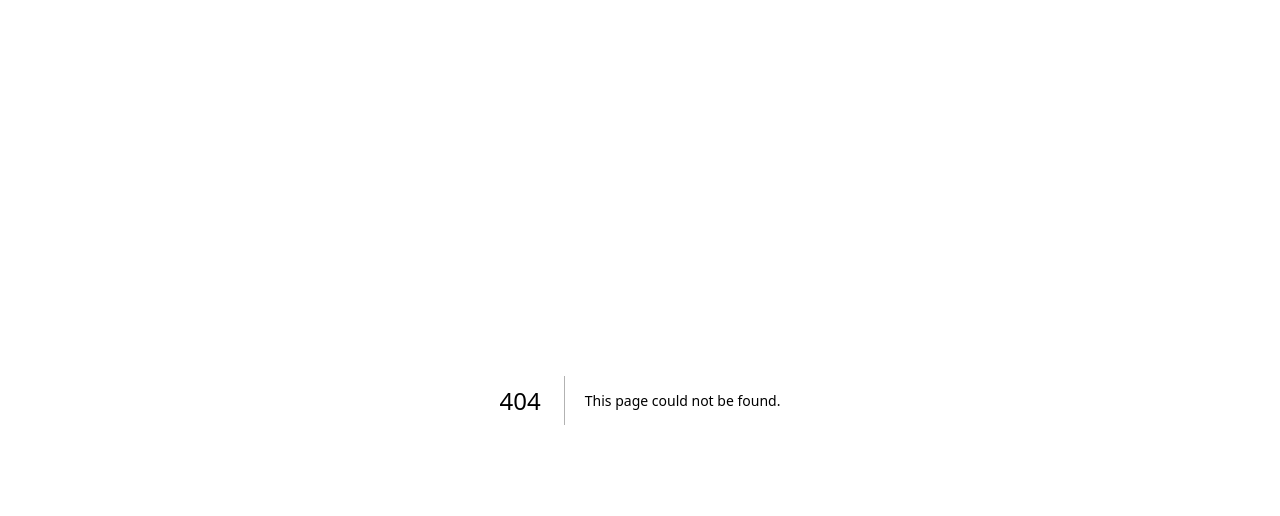
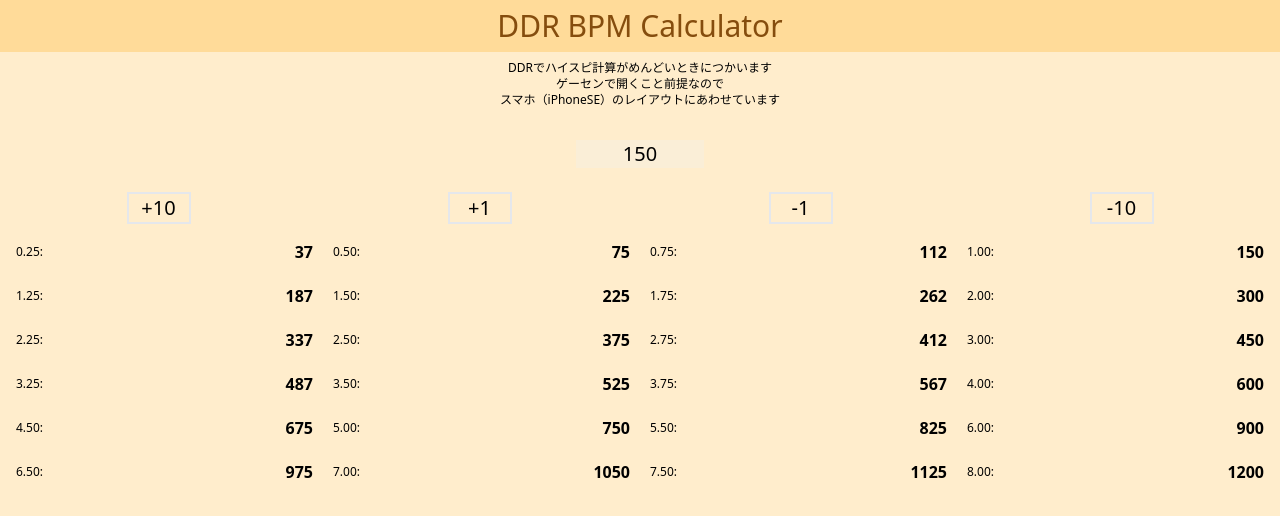
Before and after one commit to AoSato531/satoao-weblog, a Next.js app: page /software/dbc in a window 1280 px wide. Before the commit this address had no page. Shown: the top 516 px of the page. Built offline with nearby package versions, Linux system fonts and the light colour scheme.

Commit message:
つくりかけ

```diff
--- /dev/null
+++ b/src/pages/software/dbc.tsx
@@ -0,0 +1,65 @@
+import Image from "next/image";
+import Header from "@/components/parts/Header";
+import BreadCrumb from "@/components/parts/Breadcrumb";
+import SectionBlock from "@/components/parts/SectionBlock";
+import SubSectionBlock from "@/components/parts/SubSectionBlock";
+import { Inter } from "next/font/google";
+import Link from "next/link";
+
+const inter = Inter({ subsets: ["latin"] });
+
+const title = "自己紹介";
+
+export default function Home() {
+  return (
+    <main className="h-screen bg-orange-content">
+      <div className="bg-orange w-screen flex flex-col items-center ">
+        <div className="text-3xl text-yellow-800 p-2">
+          DDR BPM Calculator
+        </div>
+        <div className="bg-orange-content w-screen h-auto items-center ">
+          <div className="text-xs flex-col h-auto p-2 text-center ">
+            DDRでハイスピ計算がめんどいときにつかいます<br />
+            ゲーセンで開くこと前提なので<br />
+            スマホ（iPhoneSE）のレイアウトにあわせています<br />
+          </div>
+          <div className="text-xs flex-col h-auto p-2 text-center ">
+            <input type="text" value="150" disabled className="w-32 m-4 text-xl text-center "/>
+          </div>
+          <div className="grid grid-cols-4 gap-1 place-items-center">
+            <input type="button" value="+10" disabled className="text-center w-16 text-xl border-2"/>
+            <input type="button" value="+1" disabled className="text-center w-16 text-xl border-2"/>
+            <input type="button" value="-1" disabled className="text-center w-16 text-xl border-2"/>
+            <input type="button" value="-10" disabled className="text-center w-16 text-xl border-2"/>
+          </div>
+          <div className="grid grid-cols-4 gap-5 p-4">
+            <div className="flex items-center"><div className="left text-xs">0.25:</div><div className="block ml-auto font-bold">37</div></div>
+            <div className="flex items-center"><div className="left text-xs">0.50:</div><div className="block ml-auto font-bold">75</div></div>
+            <div className="flex items-center"><div className="left text-xs">0.75:</div><div className="block ml-auto font-bold">112</div></div>
+            <div className="flex items-center"><div className="left text-xs">1.00:</div><div className="block ml-auto font-bold">150</div></div>
+            <div className="flex items-center"><div className="left text-xs">1.25:</div><div className="block ml-auto font-bold">187</div></div>
+            <div className="flex items-center"><div className="left text-xs">1.50:</div><div className="block ml-auto font-bold">225</div></div>
+            <div className="flex items-center"><div className="left text-xs">1.75:</div><div className="block ml-auto font-bold">262</div></div>
+            <div className="flex items-center"><div className="left text-xs">2.00:</div><div className="block ml-auto font-bold">300</div></div>
+            <div className="flex items-center"><div className="left text-xs">2.25:</div><div className="block ml-auto font-bold">337</div></div>
+            <div className="flex items-center"><div className="left text-xs">2.50:</div><div className="block ml-auto font-bold">375</div></div>
+            <div className="flex items-center"><div className="left text-xs">2.75:</div><div className="block ml-auto font-bold">412</div></div>
+            <div className="flex items-center"><div className="left text-xs">3.00:</div><div className="block ml-auto font-bold">450</div></div>
+            <div className="flex items-center"><div className="left text-xs">3.25:</div><div className="block ml-auto font-bold">487</div></div>
+            <div className="flex items-center"><div className="left text-xs">3.50:</div><div className="block ml-auto font-bold">525</div></div>
+            <div className="flex items-center"><div className="left text-xs">3.75:</div><div className="block ml-auto font-bold">567</div></div>
+            <div className="flex items-center"><div className="left text-xs">4.00:</div><div className="block ml-auto font-bold">600</div></div>
+            <div className="flex items-center"><div className="left text-xs">4.50:</div><div className="block ml-auto font-bold">675</div></div>
+            <div className="flex items-center"><div className="left text-xs">5.00:</div><div className="block ml-auto font-bold">750</div></div>
+            <div className="flex items-center"><div className="left text-xs">5.50:</div><div className="block ml-auto font-bold">825</div></div>
+            <div className="flex items-center"><div className="left text-xs">6.00:</div><div className="block ml-auto font-bold">900</div></div>
+            <div className="flex items-center"><div className="left text-xs">6.50:</div><div className="block ml-auto font-bold">975</div></div>
+            <div className="flex items-center"><div className="left text-xs">7.00:</div><div className="block ml-auto font-bold">1050</div></div>
+            <div className="flex items-center"><div className="left text-xs">7.50:</div><div className="block ml-auto font-bold">1125</div></div>
+            <div className="flex items-center"><div className="left text-xs">8.00:</div><div className="block ml-auto font-bold">1200</div></div>
+          </div>
+        </div>
+      </div>
+    </main>
+  );
+}
```
